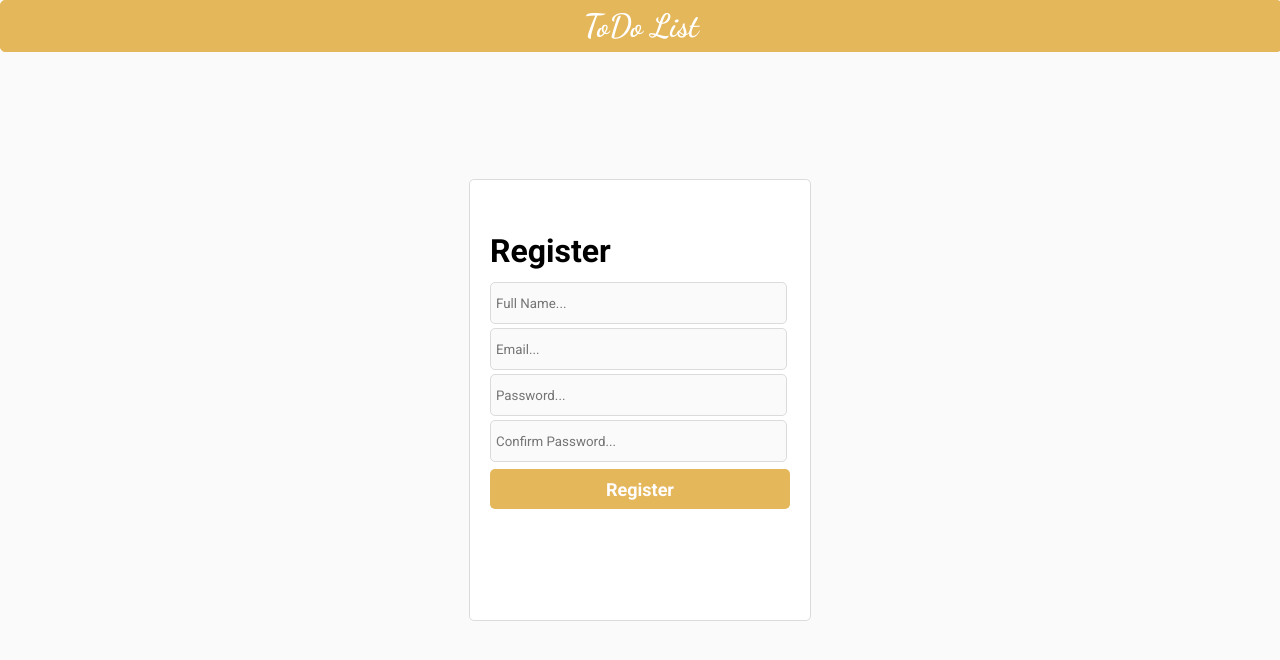
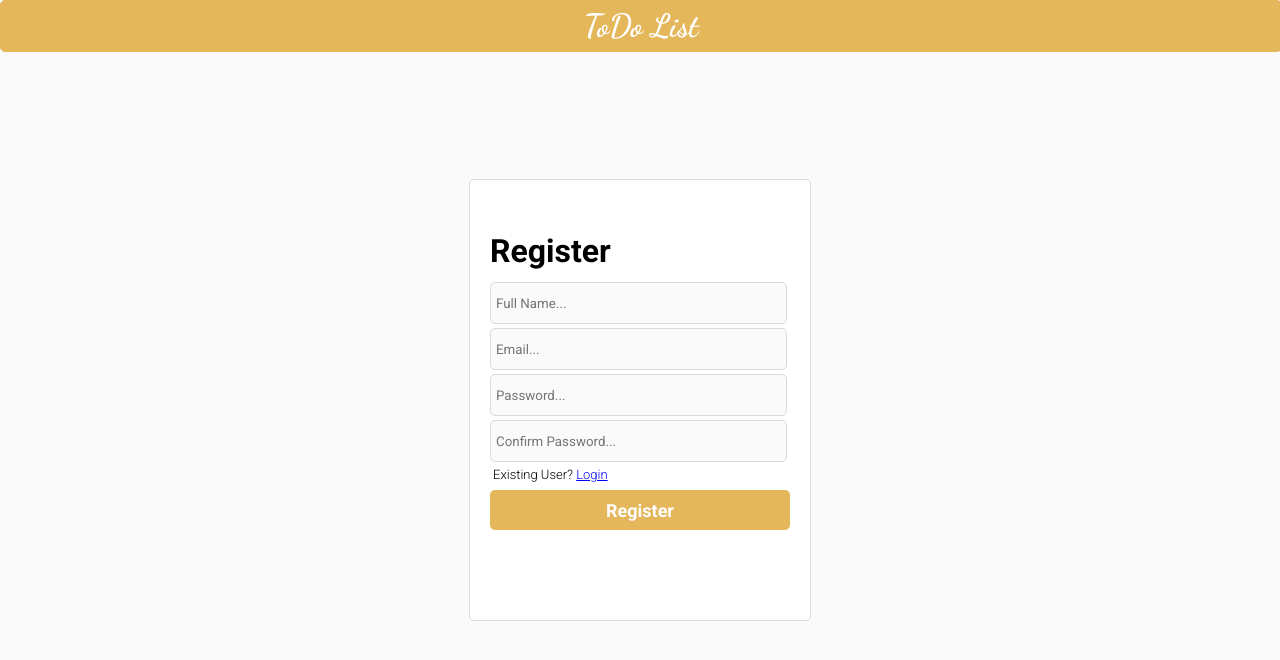
Before and after one commit to sivakarthikeyan13/Todo-app-client, a React (Create React App) app: page /register in a window 1280 px wide. Shown: the top 660 px of the page. Built offline with nearby package versions, Linux system fonts and the light colour scheme.

Commit message:
Added comments and logs and code cleanup

```diff
--- a/src/pages/auth/Login.jsx
+++ b/src/pages/auth/Login.jsx
@@ -1,6 +1,6 @@
 import React from "react";
 import "./auth.css";
-import { Navigate, Redirect } from "react-router-dom";
+// import { Navigate, Redirect } from "react-router-dom";
 
 class Login extends React.Component {
   constructor(props) {
@@ -24,12 +24,14 @@ class Login extends React.Component {
   }
 
   handleSuccessfulAuth(userData) {
+    //stores user credentials in local-storage
     this.props.handleLogin(userData);
-    // TODO update App component(parent)
+    //direct to home page
     this.props.history.replace("/home");
   }
 
   handleSubmit(event) {
+    console.log("Calling user-login api...");
     const { email, password } = this.state;
     const res = fetch("http://localhost:8080/api/signin", {
       method: "POST",
@@ -44,24 +46,28 @@ class Login extends React.Component {
     })
       .then((response) => response.json())
       .then((response) => {
-        console.log("login response", response);
+        // console.log("login response", response);
         if (response.errorMessage) {
+          console.log("User login failed- ", response.errorMessage);
           this.setState({ loginError: response.errorMessage });
         } else {
-          // this.props.navigate("/dashboard");
+          console.log("User logged in successfully... ");
           this.handleSuccessfulAuth(response);
         }
       })
       .catch((error) => {
-        // console.log("login error", error.message);
-        // this.setState({ loginErrors: error.message });
+        console.log("login error: ", error.message);
       });
 
+    //prevent page refresh after submit
     event.preventDefault();
 
+    //clear input fields after submit
     Array.from(document.querySelectorAll("input")).forEach(
       (input) => (input.value = "")
     );
+
+    //clear states after submit
     this.setState({
       name: "",
       email: "",
@@ -71,7 +77,6 @@ class Login extends React.Component {
   }
 
   render() {
-    // localStorage.setItem("loggedInStatus", false);
     return (
       <div className="div-auth" style={{ height: "300px" }}>
         <p className="auth-text">Login</p>
@@ -113,7 +118,7 @@ class Login extends React.Component {
                 this.props.history.push("/register");
               }}
             >
-              register
+              Register
             </span>
           </p>
           <button type="submit">Login</button>
--- a/src/pages/auth/Register.jsx
+++ b/src/pages/auth/Register.jsx
@@ -26,11 +26,12 @@ class Register extends React.Component {
   }
 
   handleSuccessfulAuth(userData) {
-    // TODO update App component(parent)
+    //direct to login page
     this.props.history.push("/");
   }
 
   handleSubmit(event) {
+    console.log("Calling user-register api...");
     let { name, email, password, passwordConfirmation } = this.state;
     console.log("password", password);
     const res = fetch("http://localhost:8080/api/register", {
@@ -47,22 +48,28 @@ class Register extends React.Component {
     })
       .then((response) => response.json())
       .then((response) => {
-        console.log("registration response", response);
+        // console.log("registration response", response);
         if (response.errorMessage) {
+          console.log("User registration failed- ", response.errorMessage);
           this.setState({ registrationError: response.errorMessage });
         } else {
+          console.log("User registered in successfully... ");
           this.handleSuccessfulAuth(response);
         }
       })
       .catch((error) => {
-        console.log("registration error", error);
+        console.log("registration error: ", error);
       });
 
+    //prevent page refresh after submit
     event.preventDefault();
 
+    //clear input fields after submit
     Array.from(document.querySelectorAll("input")).forEach(
       (input) => (input.value = "")
     );
+
+    //clear states after submit
     this.setState({
       name: "",
       email: "",
@@ -111,6 +118,28 @@ class Register extends React.Component {
             required
           />
           <br />
+          <p
+            style={{
+              fontSize: "small",
+              margin: "0 0",
+              padding: "3px",
+              fontWeight: "300",
+            }}
+          >
+            Existing User?{" "}
+            <span
+              style={{
+                cursor: "pointer",
+                color: "blue",
+                textDecoration: "underLine",
+              }}
+              onClick={() => {
+                this.props.history.push("/");
+              }}
+            >
+              Login
+            </span>
+          </p>
           <button type="submit">Register</button>
         </form>
         <p className="error-text">{this.state.registrationError}</p>
--- a/src/pages/edit_user/EditUser.jsx
+++ b/src/pages/edit_user/EditUser.jsx
@@ -27,14 +27,14 @@ class EditUser extends React.Component {
   }
 
   handleSuccessfulSubmit() {
-    // TODO update App component(parent)
+    //redirecting to home screen
     this.props.history.push("/home");
   }
 
   handleSubmit(event) {
     const { name, email, password, passwordConfirmation, oldPassword } =
       this.state;
-    console.log("password", password);
+    console.log("calling update-user api...");
     const res = fetch(
       "http://localhost:8080/api/user/" + localStorage.getItem("userId"),
       {
@@ -53,14 +53,15 @@ class EditUser extends React.Component {
     )
       .then((response) => response.json())
       .then((response) => {
-        console.log("edit user response", response);
-        this.setState({ editUserError: response.message });
-        if (response.message) {
+        if (response.errorMessage) {
           this.setState({ editUserError: response.message });
-          console.log("error edituser", this.state.editUserError);
+          console.log("edituser error: ", this.state.editUserError);
         } else {
+          console.log("User updated successfully...");
+          //change user credials in local-storage
           localStorage.setItem("userName", response.name);
           localStorage.setItem("userEmail", response.email);
+          //redirecting to home screen
           this.handleSuccessfulSubmit();
         }
       })
@@ -68,11 +69,15 @@ class EditUser extends React.Component {
         console.log("registration error", error);
       });
 
+    //prevent page refresh after submit
     event.preventDefault();
 
+    //clear input fields after submit
     Array.from(document.querySelectorAll("input")).forEach(
       (input) => (input.value = "")
     );
+
+    //clear states after submit
     this.setState({
       name: "",
       email: "",
```
Also changed, not shown: src/pages/home/Home.jsx (+60 -24 lines).
